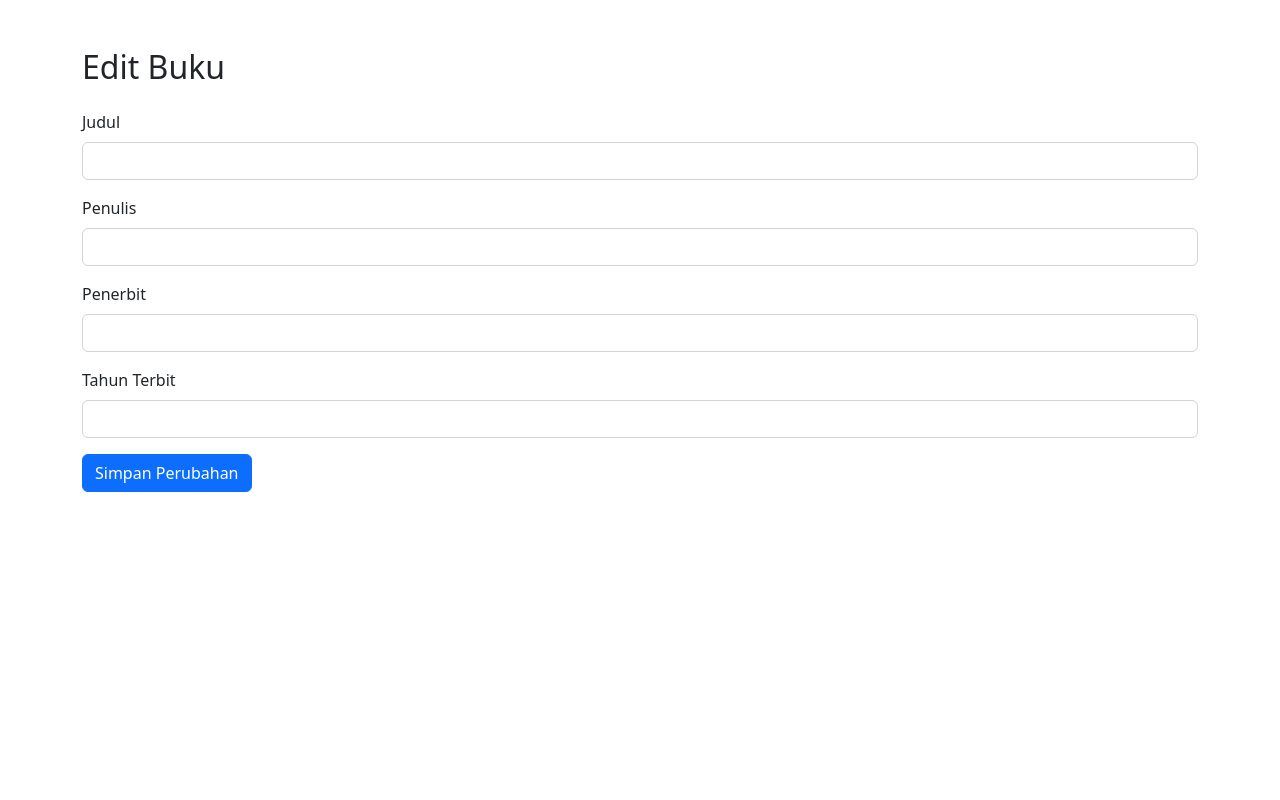
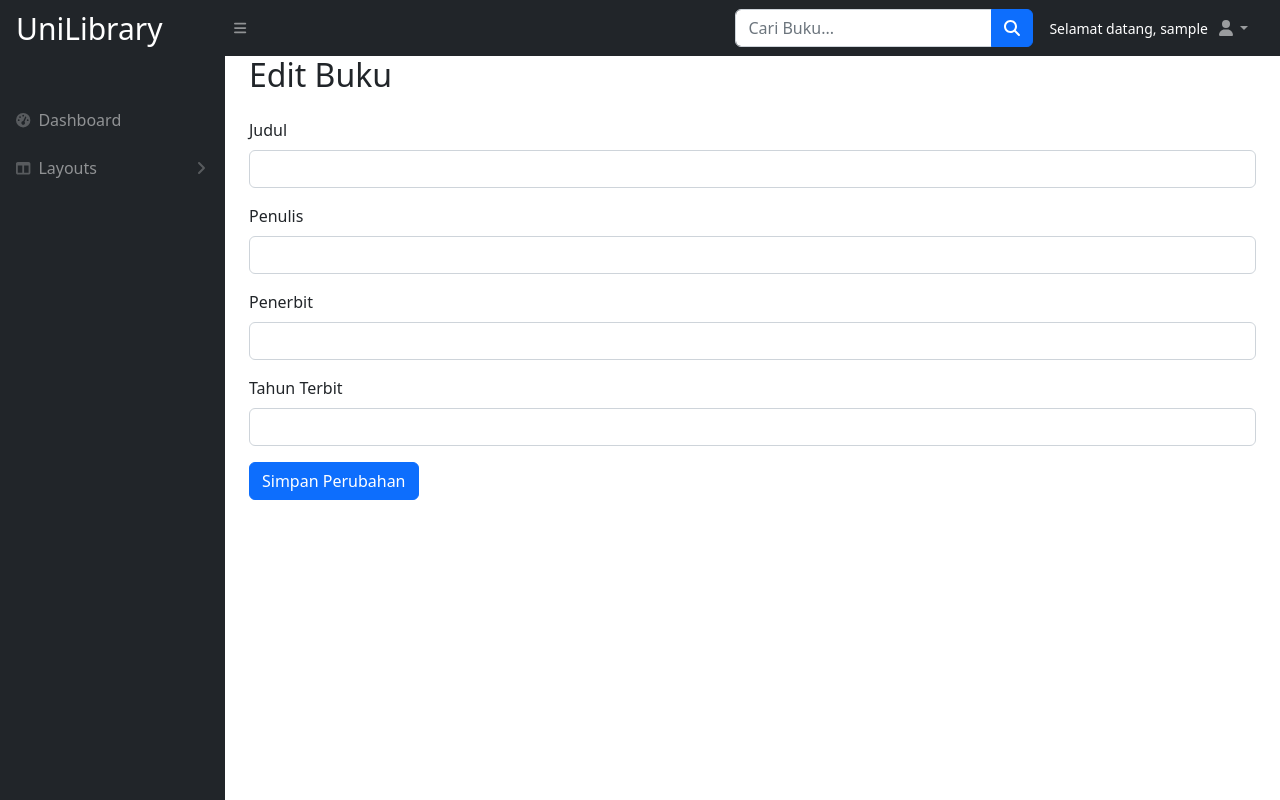
Before and after one commit to by4zG7/usk, a PHP site: page /petugas/edit_buku.php in a window 1280 px wide. Run offline with PHP 8.4, Linux system fonts and the light colour scheme; the visitor is signed in with stand-in values (Sample User, id 1); tables that the repository leaves empty or names only in its code hold one stand-in row (values such as "Sample post"); data that the repository does not hold is empty; some libraries are stand-ins or nearby versions.

Commit message:
update home2

```diff
--- a/config/app.php
+++ b/config/app.php
@@ -39,13 +39,15 @@ function edit_buku($post)
     global $db;
     $id = strip_tags($post['id_buku']);
     $judul = strip_tags($post['judul']);
-    $pengarang = strip_tags($post['pengarang']);
+    $penulis = strip_tags($post['penulis']);
     $penerbit = strip_tags($post['penerbit']);
     $tahun_terbit = strip_tags($post['tahun_terbit']);
 
     // Query MYSQL edit
-    $query = "UPDATE buku SET judul
-    = '$judul', pengarang = '$pengarang', penerbit = '$penerbit', tahun_terbit = '$tahun_terbit' WHERE id_buku = $id";
-    mysqli_query($db, $query);
-    return mysqli_affected_rows($db);
+    $stmt = $db->prepare("UPDATE buku SET judul = ?, penulis = ?, penerbit = ?, tahun_terbit = ? WHERE id_buku = ?");
+    $stmt->bind_param("ssssi", $judul, $penulis, $penerbit, $tahun_terbit, $id);
+    $stmt->execute();
+    $affected_rows = $stmt->affected_rows;
+    $stmt->close();
+    return $affected_rows;
 }
--- a/petugas/edit_buku.php
+++ b/petugas/edit_buku.php
@@ -1,16 +1,5 @@
-<!DOCTYPE html>
-<html lang="en">
-<head>
-    <meta charset="UTF-8">
-    <meta http-equiv="X-UA-Compatible" content="IE=edge">
-    <meta name="viewport" content="width=device-width, initial-scale=1.0">
-    <title>Edit Buku</title>
-    <link href="https://cdn.jsdelivr.net/npm/bootstrap@5.2.3/dist/css/bootstrap.min.css" rel="stylesheet">
-</head>
-<body>
-    <div class="container mt-5">
-        <h2 class="mb-4">Edit Buku</h2>
 <?php
+session_start();
 include "../config/controller.php";
 
 if (isset($_GET['id_buku'])) {
@@ -31,23 +20,114 @@
 }
 ?>
 
+<!DOCTYPE html>
+<html lang="en">
+    <head>
+        <meta charset="utf-8" />
+        <meta http-equiv="X-UA-Compatible" content="IE=edge" />
+        <meta name="viewport" content="width=device-width, initial-scale=1, shrink-to-fit=no" />
+        <meta name="description" content="" />
+        <meta name="author" content="" />
+        <title>Aplikasi Perpustakaan</title>
+        <link href="https://cdn.jsdelivr.net/npm/simple-datatables@7.1.2/dist/style.min.css" rel="stylesheet" />
+        <link href="../css/styles.css" rel="stylesheet" />
+        <script src="https://use.fontawesome.com/releases/v6.3.0/js/all.js" crossorigin="anonymous"></script>
+    </head>
+    <body class="sb-nav-fixed">
+        <nav class="sb-topnav navbar navbar-expand navbar-dark bg-dark">
+            <!-- Navbar Brand-->
+            <a class="navbar-brand ps-3" style="font-size: 30px;">UniLibrary</a>
+            <!-- Sidebar Toggle-->
+            <button class="btn btn-link btn-sm order-1 order-lg-0 me-4 me-lg-0" id="sidebarToggle" href="#!"><i class="fas fa-bars"></i></button>
+            <!-- Navbar Search-->
+            <form class="d-none d-md-inline-block form-inline ms-auto me-0 me-md-3 my-2 my-md-0">
+                <div class="input-group">
+                    <input class="form-control" type="text" placeholder="Cari Buku..." aria-label="Cari Buku..." aria-describedby="btnNavbarSearch" />
+                    <button class="btn btn-primary" id="btnNavbarSearch" type="button"><i class="fas fa-search"></i></button>
+                </div>
+            </form>
+            <div class="small" style="color: white">
+                Selamat datang,
+                <?php
+                $conn = mysqli_connect('localhost', 'root', '', 'perpustakaan');
+                if (!$conn) {
+                    die("Connection failed: " . mysqli_connect_error());
+                }
+
+                $user_id = $_SESSION['user_id'];
+                $sql = "SELECT username FROM users WHERE id = $user_id";
+                $result = mysqli_query($conn, $sql);
+
+                if ($row = mysqli_fetch_assoc($result)) {
+                    echo $row['username'];
+                } else {
+                    echo 'Guest';
+                }
+
+                mysqli_close($conn);
+                ?>
+            </div>
+            <div class="sb-sidenav-footer">
+            <ul class="navbar-nav ms-auto ms-md-0 me-3 me-lg-4">
+                <li class="nav-item dropdown">
+                    <a class="nav-link dropdown-toggle" id="navbarDropdown" href="#" role="button" data-bs-toggle="dropdown" aria-expanded="false"><i class="fas fa-user fa-fw"></i></a>
+                    <ul class="dropdown-menu dropdown-menu-end" aria-labelledby="navbarDropdown">
+                        <li><a class="dropdown-item" href="#!">Settings</a></li>
+                        <li><hr class="dropdown-divider" /></li>
+                        <li><a class="dropdown-item" href="#!">Logout</a></li>
+                    </ul>
+                </li>
+            </ul>
+        </nav>
+        <div id="layoutSidenav">
+            <div id="layoutSidenav_nav">
+                <nav class="sb-sidenav accordion sb-sidenav-dark" id="sidenavAccordion">
+                    <div class="sb-sidenav-menu">
+                        <div class="nav">
+                            <div class="sb-sidenav-menu-heading"></div>
+                            <a class="nav-link" href="../pengunjung/index.php">
+                                <div class="sb-nav-link-icon"><i class="fas fa-tachometer-alt"></i></div>
+                                Dashboard
+                            </a>
+                            <a class="nav-link collapsed" href="#" data-bs-toggle="collapse" data-bs-target="#collapseLayouts" aria-expanded="false" aria-controls="collapseLayouts">
+                                <div class="sb-nav-link-icon"><i class="fas fa-columns"></i></div>
+                                Layouts
+                                <div class="sb-sidenav-collapse-arrow"><i class="fas fa-angle-down"></i></div>
+                            </a>
+                            <div class="collapse" id="collapseLayouts" aria-labelledby="headingOne" data-bs-parent="#sidenavAccordion">
+                                <nav class="sb-sidenav-menu-nested nav">
+                                    <a class="nav-link" href="layout-static.php">Static Navigation</a>
+                                </nav>
+                            </div>
+                            <div class="collapse" id="collapsePages" aria-labelledby="headingTwo" data-bs-parent="#sidenavAccordion">
+                                <nav class="sb-sidenav-menu-nested nav accordion" id="sidenavAccordionPages">
+                                </nav>
+                            </div>
+                        </div>
+                    </div>
+                </nav>
+            </div>
+            <div id="layoutSidenav_content">
+                <main>
+                    <div class="container-fluid px-4">
+            <h2 class="mb-4">Edit Buku</h2>
             <form action="" method="POST">
-            <input type="hidden" name="id_buku" value="<?php echo htmlspecialchars($buku['id_buku']); ?>">
+                <input type="hidden" name="id_buku" value="<?php echo htmlspecialchars($buku['id_buku'] ?? ''); ?>">
                 <div class="mb-3">
                     <label for="judul" class="form-label">Judul</label>
-                <input type="text" class="form-control" id="judul" name="judul" value="<?php echo htmlspecialchars($buku['judul']); ?>" required>
+                    <input type="text" class="form-control" id="judul" name="judul" value="<?php echo htmlspecialchars($buku['judul'] ?? ''); ?>" required>
                 </div>
                 <div class="mb-3">
                     <label for="penulis" class="form-label">Penulis</label>
-                <input type="text" class="form-control" id="penulis" name="penulis" value="<?php echo htmlspecialchars($buku['penulis']); ?>" required>
+                    <input type="text" class="form-control" id="penulis" name="penulis" value="<?php echo htmlspecialchars($buku['penulis'] ?? ''); ?>" required>
                 </div>
                 <div class="mb-3">
                     <label for="penerbit" class="form-label">Penerbit</label>
-                <input type="text" class="form-control" id="penerbit" name="penerbit" value="<?php echo htmlspecialchars($buku['penerbit']); ?>" required>
+                    <input type="text" class="form-control" id="penerbit" name="penerbit" value="<?php echo htmlspecialchars($buku['penerbit'] ?? ''); ?>" required>
                 </div>
                 <div class="mb-3">
                     <label for="tahun_terbit" class="form-label">Tahun Terbit</label>
-                <input type="number" class="form-control" id="tahun_terbit" name="tahun_terbit" value="<?php echo htmlspecialchars($buku['tahun_terbit']); ?>" required>
+                    <input type="number" class="form-control" id="tahun_terbit" name="tahun_terbit" value="<?php echo htmlspecialchars($buku['tahun_terbit'] ?? ''); ?>" required>
                 </div>
             <button type="submit" name="edit_buku" class="btn btn-primary">Simpan Perubahan</button>
         </form>
```
Lines whose indentation alone changed are shown as unchanged.
